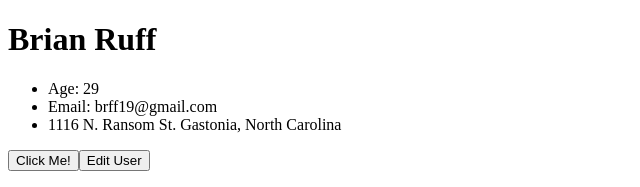
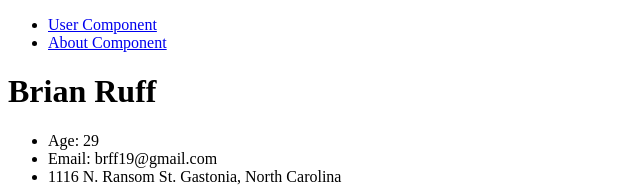
Before and after one commit to BrianARuff/crud-angular-app, an Angular app in the folder angular4App/: page / in a window 1280 px wide. Shown: the top 187 px of the page, without its empty margins (0-640 px from the left). Built offline with nearby package versions, Linux system fonts and the light colour scheme; no server answers.

Commit message:
added in router links to main app comp

```diff
--- a/angular4App/src/app/app.component.html
+++ b/angular4App/src/app/app.component.html
@@ -1 +1,9 @@
+<ul>
+  <li>
+    <a routerLink="/">User Component</a>
+  </li>
+  <li>
+    <a routerLink="/about">About Component</a>
+  </li>
+</ul>
 <router-outlet></router-outlet>
```
